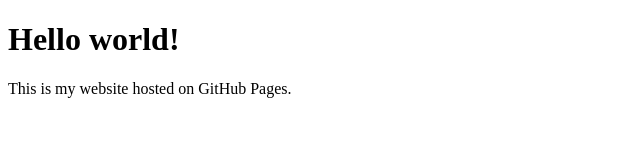
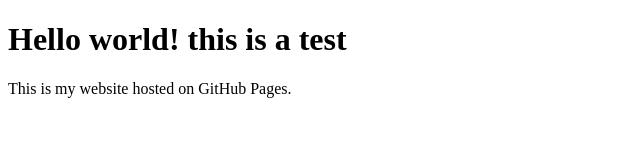
Before and after one commit to Lememski/donnydemo2, a plain HTML site: page index.html in a window 1280 px wide. Shown: the whole page, without its empty margins (0-640 px from the left). Drawn offline with Linux system fonts and the light colour scheme.

Commit message:
Update header text in index.html

```diff
--- a/index.html
+++ b/index.html
@@ -4,7 +4,7 @@
   <title>My First Website</title>
 </head>
 <body>
-  <h1>Hello world!</h1>
+  <h1>Hello world! this is a test</h1>
   <p>This is my website hosted on GitHub Pages.</p>
 </body>
 </html>
```
